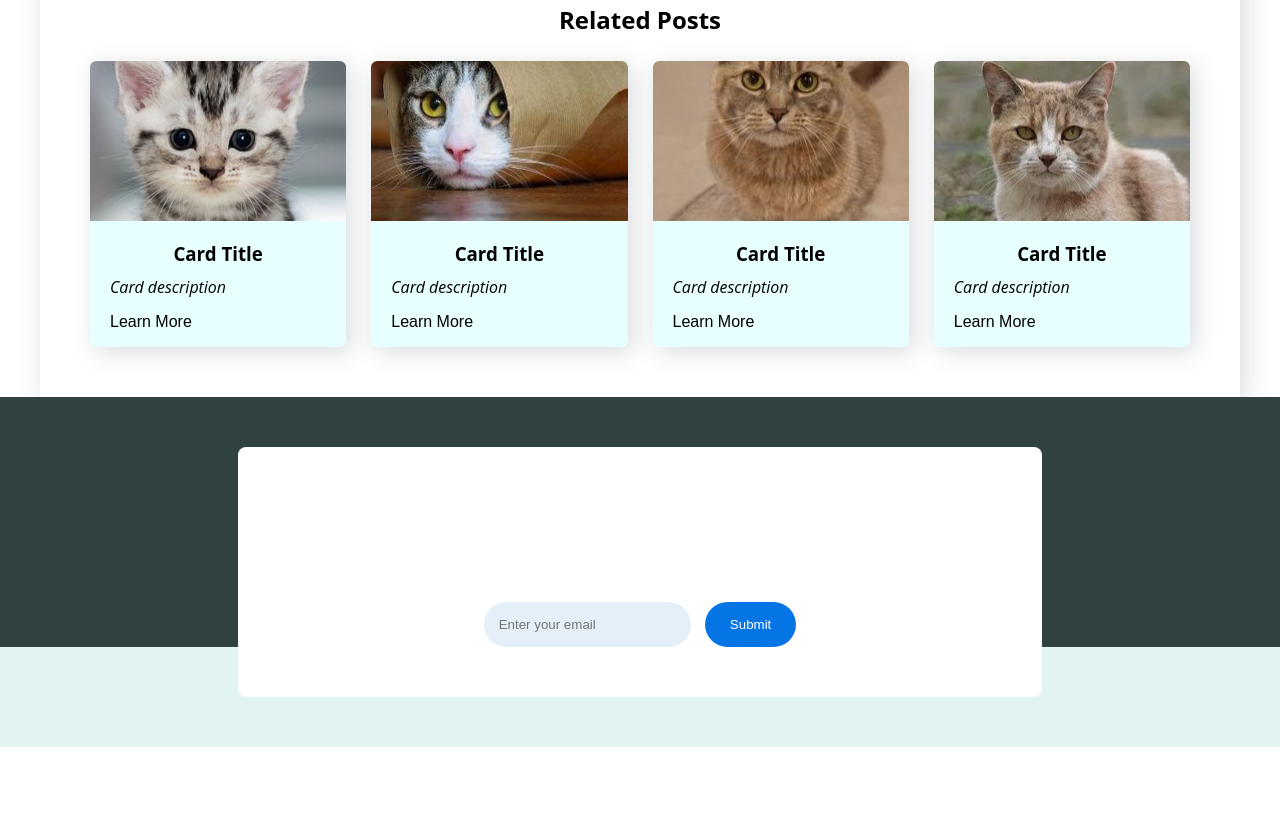
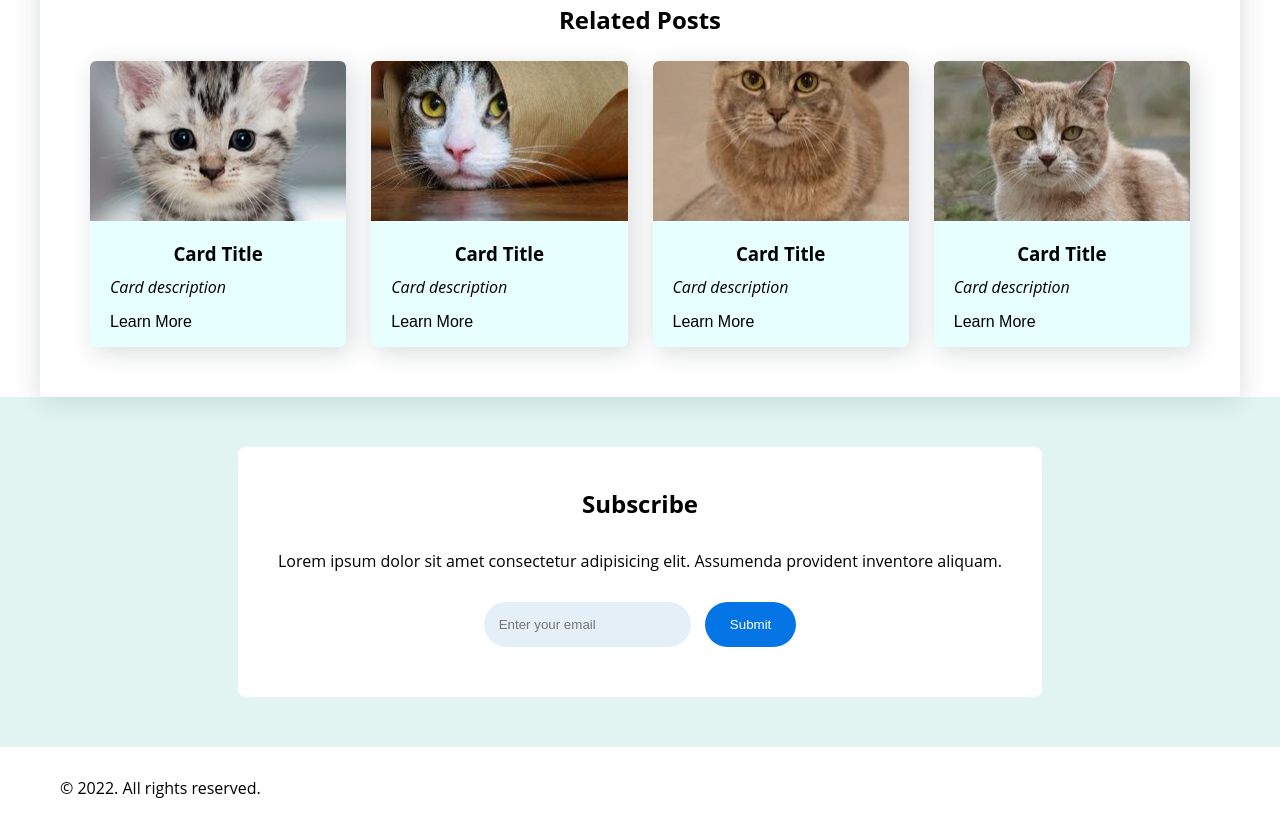
Before and after one commit to gabrielmarcano/udacity-projects, a plain HTML site: page post.html in a window 1280 px wide. Shown: the part 2298-3127 px from the top of the page. Before the commit the page ends 3067 px from the top, so only its background shows below. Drawn offline with Linux system fonts and the light colour scheme.

Commit message:
Added footer spacing and style

```diff
--- a/css/spacing.css
+++ b/css/spacing.css
@@ -3,7 +3,7 @@
 #homepage-content,
 #post-content,
 .header-content,
-.footer-content {
+.bottom-footer {
     max-width: 75rem;
     margin-left: auto;
     margin-right: auto;
@@ -132,3 +132,9 @@
 h2.homepage-title {
     padding: 30px 0 75px 0;
 }
+
+/* Footer */
+
+.bottom-footer {
+    padding: 30px 20px;
+}
--- a/css/styles.css
+++ b/css/styles.css
@@ -64,7 +64,7 @@
 /* Post style */
 
 #post-content {
-    box-shadow: 5px 5px 25px 0 #2c3a442e;
+    box-shadow: 0px 5px 25px 0 #2c3a442e;
 }
 
 .post-header {
@@ -151,14 +151,6 @@
     cursor: pointer;
 }
 
-/* Footer style */
-
-footer.main-footer {
-    background-color: black;
-    color: white;
-    height: 250px;
-}
-
 /* Text style */
 
 h1.main-title {
```
